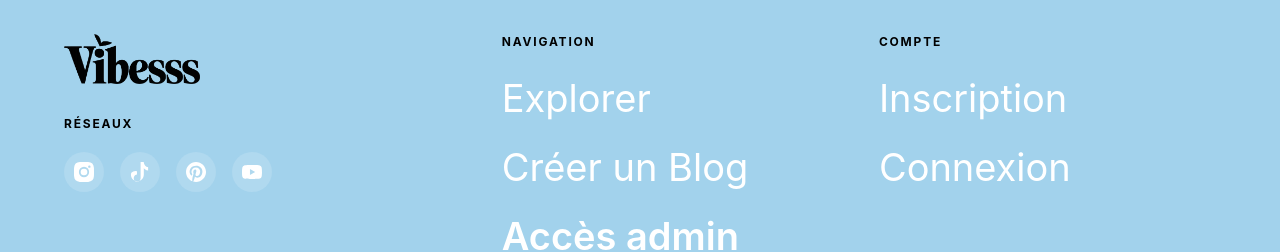
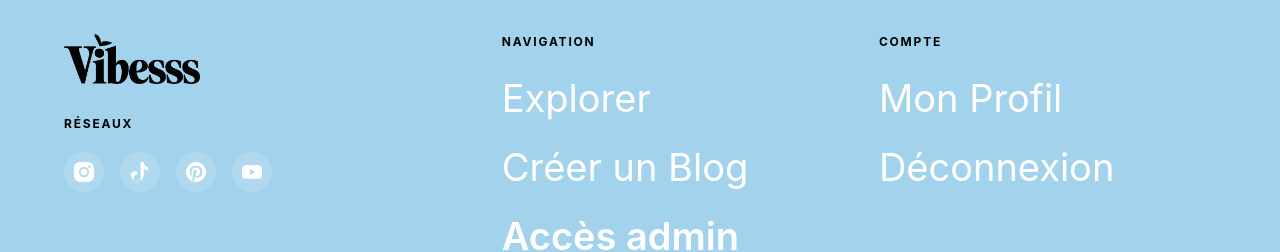
Before and after one commit to antoine-leca/vibesss, a React (Vite) app in the folder frontend/: page / in a window 1280 px wide. Shown: the part 863-1115 px from the top of the page. Built offline with nearby package versions, Linux system fonts and the light colour scheme; no server answers; sample sign-in values are in the browser's storage.

Commit message:
Modification layout footer

```diff
--- a/frontend/src/components/layout/Footer.jsx
+++ b/frontend/src/components/layout/Footer.jsx
@@ -1,11 +1,17 @@
 import React from "react";
-import { Link } from "react-router";
+import { Link, useNavigate } from "react-router";
 import { useAuth } from "../../services/AuthContext";
 import { checkIsAdmin } from "../../utils/adminUtils";
 
 const Footer = () => {
-  const { user } = useAuth();
+  const { user, logout } = useAuth();
+  const navigate = useNavigate();
   const canAccessAdmin = checkIsAdmin(user);
+
+  const handleLogout = async () => {
+    await logout();
+    navigate("/");
+  };
 
   return (
     <footer className="w-full">
@@ -62,7 +68,7 @@ const Footer = () => {
                 </h3>
                 <ul className="flex flex-col gap-3 text-left font-normal text-white text-[22px] sm:text-[38px]">
                   <li><Link to="/explorer" className="hover:text-black transition-colors">Explorer</Link></li>
-                  <li><Link to="create/blog" className="hover:text-black transition-colors">Créer un Blog</Link></li>
+                  <li><Link to="/create/blog" className="hover:text-black transition-colors">Créer un Blog</Link></li>
                   {canAccessAdmin && (
                     <li>
                       <Link to="/admin" className="hover:text-black transition-colors font-semibold" aria-label="Accéder à l'administration">
@@ -78,8 +84,28 @@ const Footer = () => {
                   Compte
                 </h3>
                 <ul className="flex flex-col gap-3 text-left font-normal text-white text-[22px] sm:text-[38px]">
-                  <li><Link to="auth/register" className="hover:text-black transition-colors">Inscription</Link></li>
-                  <li><Link to="auth/login" className="hover:text-black transition-colors">Connexion</Link></li>
+                  {user ? (
+                    <>
+                      <li>
+                        <Link to={`/profile/${user.pseudo}`} className="hover:text-black transition-colors">
+                          Mon Profil
+                        </Link>
+                      </li>
+                      <li>
+                        <button
+                          onClick={handleLogout}
+                          className="hover:text-black transition-colors text-left bg-transparent border-none p-0 cursor-pointer font-normal text-white text-[22px] sm:text-[38px]"
+                        >
+                          Déconnexion
+                        </button>
+                      </li>
+                    </>
+                  ) : (
+                    <>
+                      <li><Link to="/auth/register" className="hover:text-black transition-colors">Inscription</Link></li>
+                      <li><Link to="/auth/login" className="hover:text-black transition-colors">Connexion</Link></li>
+                    </>
+                  )}
                 </ul>
               </div>
             </div>
```
